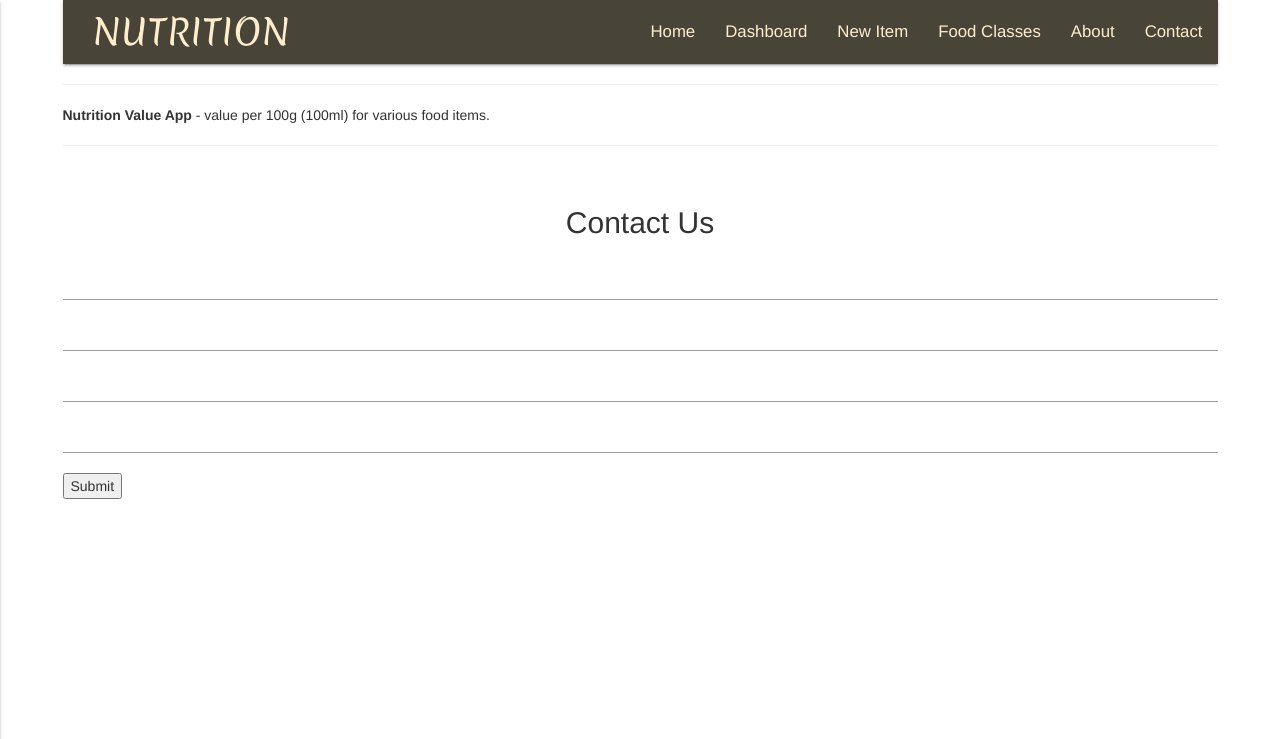
After one commit to abonello/food_nutrition, a Flask app: page /contact in a window 1280 px wide. The commit adds this page. Shown: the top 739 px of the page. Run offline with Flask 2, Linux system fonts and the light colour scheme; some libraries are stand-ins or nearby versions.

Commit message:
Planned route for contact and drafted a template.

```diff
--- a/run.py
+++ b/run.py
@@ -4,6 +4,7 @@ from flask_pymongo import PyMongo
 import json
 from bson.objectid import ObjectId
 from bson.json_util import dumps
+from flask_mail import Mail, Message
 
 from connection import getDbName, getURI  # Needed to run locally - Comment out for heroku
 
@@ -13,12 +14,18 @@ app = Flask(__name__)
 app.config["MONGO_DBNAME"] = getDbName()
 app.config["MONGO_URI"] = getURI()
 
+# app.config['MAIL_SERVER'] = 'host58.servers.prgn.misp.co.uk'
+# app.config['MAIL_PORT'] = 465
+# app.config['MAIL_USE_SSL'] = True
+app.config.from_pyfile('config.cfg')
+
 # Use the following to run from HEROKU - remove the import
 # app.config["MONGO_DBNAME"] = os.getenv('MONGO_DBNAME')
 # app.config["MONGO_URI"] = os.getenv('MONGO_URI')
 
 
 mongo = PyMongo(app)
+mail = Mail(app)
 
 
 @app.route("/")
@@ -296,6 +303,29 @@ def replace_data_from_backup():
         classes.insert_one(classification[ndx])
     return redirect(url_for('get_food_items'))
 
+@app.route("/about")
+def about():
+    # This is a place holder
+    return "About Page"
+
+@app.route("/contact", methods=['GET', 'POST'])
+def contact():
+    if request.method == "GET":
+        # return "<form action='/contact', method='POST'><input name='name'><input name='email'><input name='subject'><input name='message'><input type='submit'></form>"
+        return render_template ("contact.html")
+
+    name = request.form['name']
+    email = request.form['email']
+    subject = request.form['subject']
+    message = request.form['message']
+
+
+    msg = Message(subject, sender=email, recipients=[app.config['MAIL_DEFAULT_SENDER']])
+    msg.body = "{} sent the following message: {}".format(name, message)
+    mail.send(msg)
+
+    return "Peroson is {}. The email you entered is {}. Subject: {}. You said: '{}'.".format(name, email, subject, message)
+
 
 if __name__ == '__main__':
     # app.run(host=os.getenv('IP'), port=int(os.getenv('PORT', 8080)), debug=True)
--- a/templates/base.html
+++ b/templates/base.html
@@ -39,6 +39,8 @@
                         <li><a href="{{ url_for('dashboard') }}">Dashboard</a></li>
                         <li><a href="{{ url_for('add_food_item') }}">New Item</a></li>
                         <li><a href="{{ url_for('get_classification') }}">Food Classes</a></li>
+                        <li><a href="{{ url_for('about') }}">About</a></li>
+                        <li><a href="{{ url_for('contact') }}">Contact</a></li>
                         <!-- <li><a href="{#{ url_for('add_category') }#}">Add Category</a></li> -->
                     </ul>
                     <ul class="side-nav" id="mobile-menu">
@@ -46,6 +48,8 @@
                         <li><a href="{{ url_for('dashboard') }}">Dashboard</a></li>
                         <li><a href="{{ url_for('add_food_item') }}">New Item</a></li>
                         <li><a href="{{ url_for('get_classification') }}">Food Classes</a></li>
+                        <li><a href="{{ url_for('about') }}">About</a></li>
+                        <li><a href="{{ url_for('contact') }}">Contact</a></li>
                         <!-- <li><a href="{#{ url_for('add_category') }#}">Add Category</a></li> -->
                     </ul>
                 </div>
--- /dev/null
+++ b/templates/contact.html
@@ -0,0 +1,23 @@
+{% extends "base.html" %}
+{% block content %}
+
+    <div class="row">
+        <div class="col-md-12">
+            <div class="section-title text-center">
+                <h2>Contact Us</h2>
+            </div>
+        </div>
+    </div>
+    <div class="row">
+        <form action='/contact', method='POST'>
+            <input name='name'>
+            <input name='email'>
+            <input name='subject'>
+            <input name='message'>
+            <input type='submit'>
+        </form>
+    </div>
+
+
+
+{% endblock %}
```
Also changed, not shown: 1 other file.
